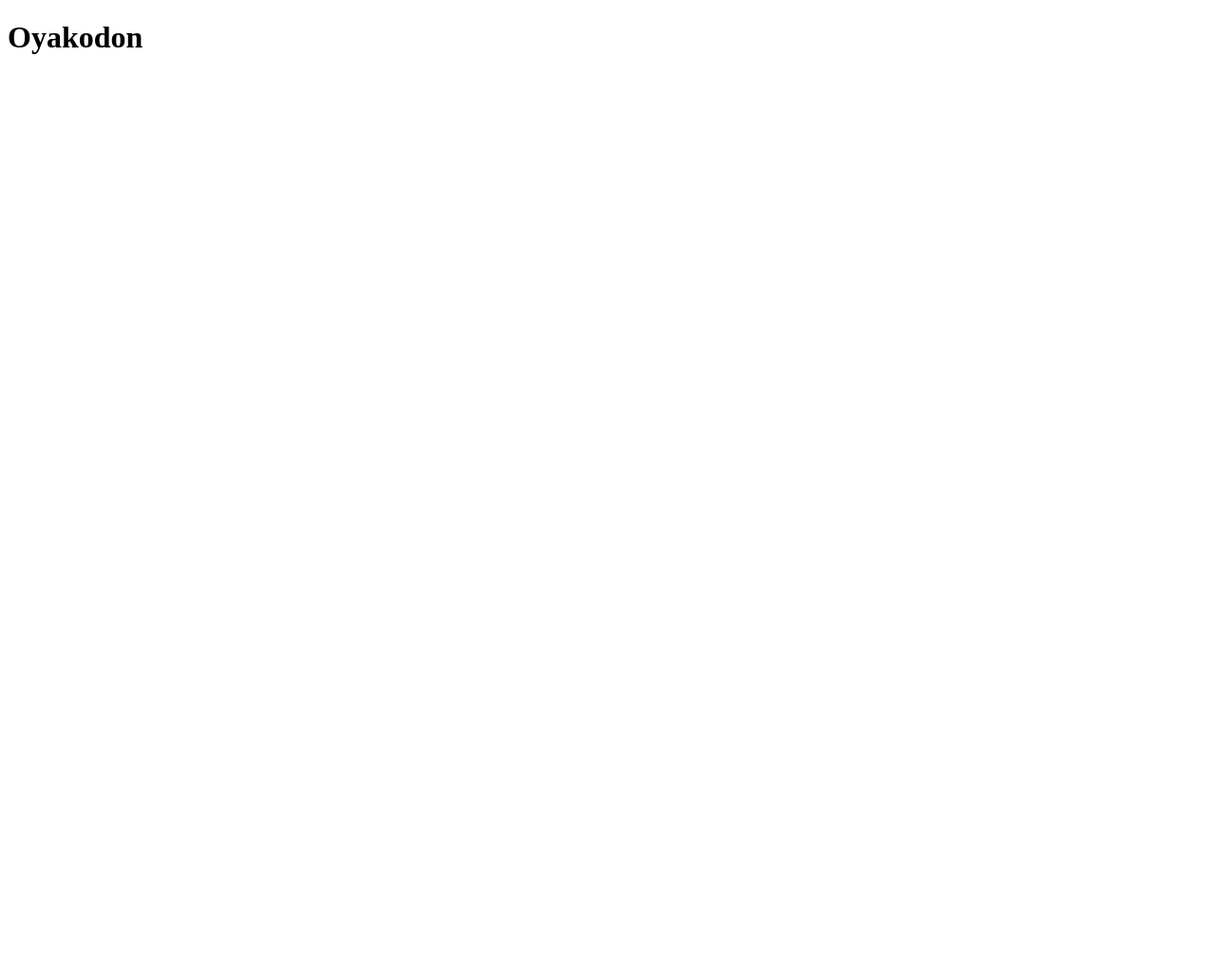
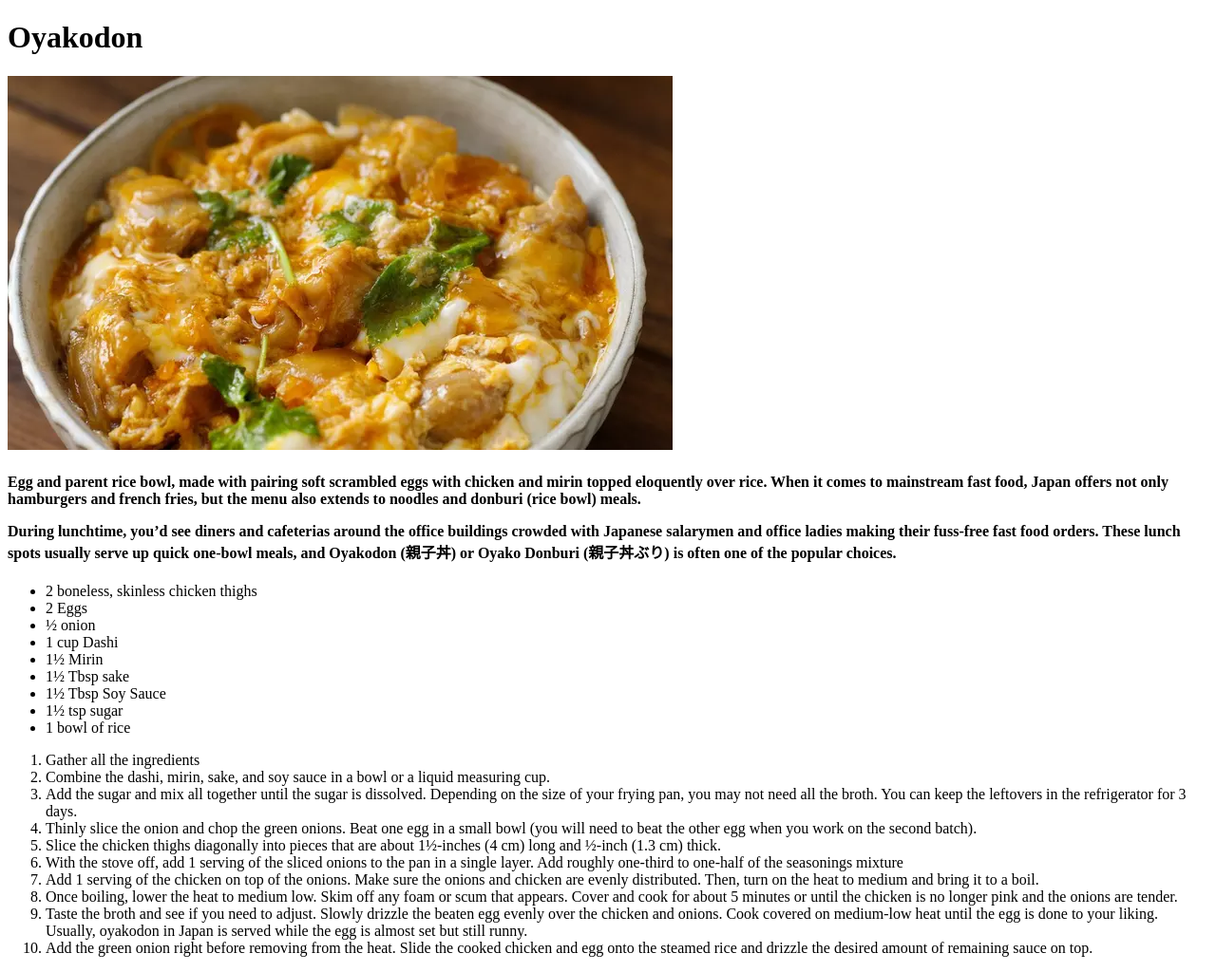
Before and after one commit to Pigg-eh/odin-recipes, a plain HTML site: page recipes/oyakodon.html in a window 1280 px wide. Shown: the whole page at 95% size. Before the commit the page ends 800 px from the top, so only its background shows below. Drawn offline with Linux system fonts and the light colour scheme.

Commit message:
Finish oyakodon page

```diff
--- a/recipes/oyakodon.html
+++ b/recipes/oyakodon.html
@@ -6,5 +6,35 @@
 </head>
 <body>
     <h1>Oyakodon</h1>
+    <img src="../img/oyakodon.webp" alt="Chicken Oyakodon">
+    <h4> Egg and parent rice bowl, made with pairing soft scrambled eggs with chicken and mirin topped eloquently over rice. When it comes to mainstream fast food, Japan offers not only hamburgers and french fries, but the menu also extends to noodles and donburi (rice bowl) meals.
+
+    <p>During lunchtime, you’d see diners and cafeterias around the office buildings crowded with Japanese salarymen and office ladies making their fuss-free fast food orders. These lunch spots usually serve up quick one-bowl meals, and Oyakodon (親子丼) or Oyako Donburi (親子丼ぶり) is often one of the popular choices.</p></h4>
+
+<ul>
+    <li>2 boneless, skinless chicken thighs</li>
+    <li>2 Eggs</li>
+    <li>½ onion</li>
+    <li>1 cup Dashi</li>
+    <li>1½ Mirin</li>
+    <li>1½ Tbsp sake</li>
+    <li>1½ Tbsp Soy Sauce</li>
+    <li>1½ tsp sugar</li>
+    <li>1 bowl of rice</li>
+</ul>
+
+<ol>
+    <li>Gather all the ingredients  </li>
+    <li>Combine the dashi, mirin, sake, and soy sauce in a bowl or a liquid measuring cup.</li>
+    <li>Add the sugar and mix all together until the sugar is dissolved. Depending on the size of your frying pan, you may not need all the broth. You can keep the leftovers in the refrigerator for 3 days.</li>
+    <li>Thinly slice the onion and chop the green onions. Beat one egg in a small bowl (you will need to beat the other egg when you work on the second batch).</li>
+    <li>Slice the chicken thighs diagonally into pieces that are about 1½-inches (4 cm) long and ½-inch (1.3 cm) thick.</li>
+    <li>With the stove off, add 1 serving of the sliced onions to the pan in a single layer. Add roughly one-third to one-half of the seasonings mixture </li>
+    <li>Add 1 serving of the chicken on top of the onions. Make sure the onions and chicken are evenly distributed. Then, turn on the heat to medium and bring it to a boil.</li>
+    <li>Once boiling, lower the heat to medium low. Skim off any foam or scum that appears. Cover and cook for about 5 minutes or until the chicken is no longer pink and the onions are tender.</li>
+    <li>Taste the broth and see if you need to adjust. Slowly drizzle the beaten egg evenly over the chicken and onions. Cook covered on medium-low heat until the egg is done to your liking. Usually, oyakodon in Japan is served while the egg is almost set but still runny.</li>
+    <li>Add the green onion right before removing from the heat. Slide the cooked chicken and egg onto the steamed rice and drizzle the desired amount of remaining sauce on top.</li>
+
+</ol>
 </body>
 </html>
```
Also changed, not shown: index.html (+8 -2 lines), recipes/bahn-me.html (added, +34 -0 lines), recipes/bibimbap.html (added, +34 -0 lines), img/oyakodon.webp (added), img/sunset.jpg (added).
